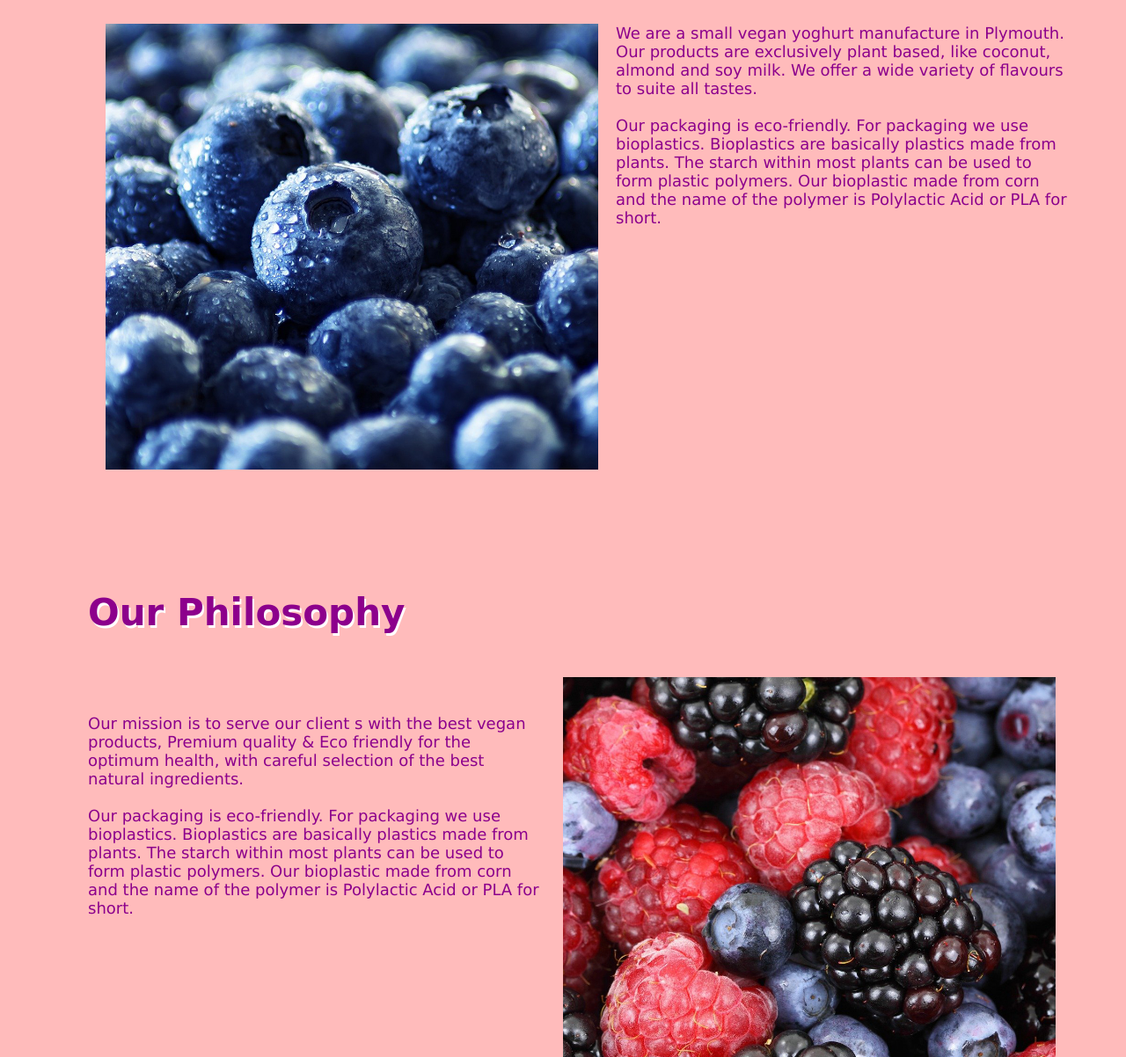
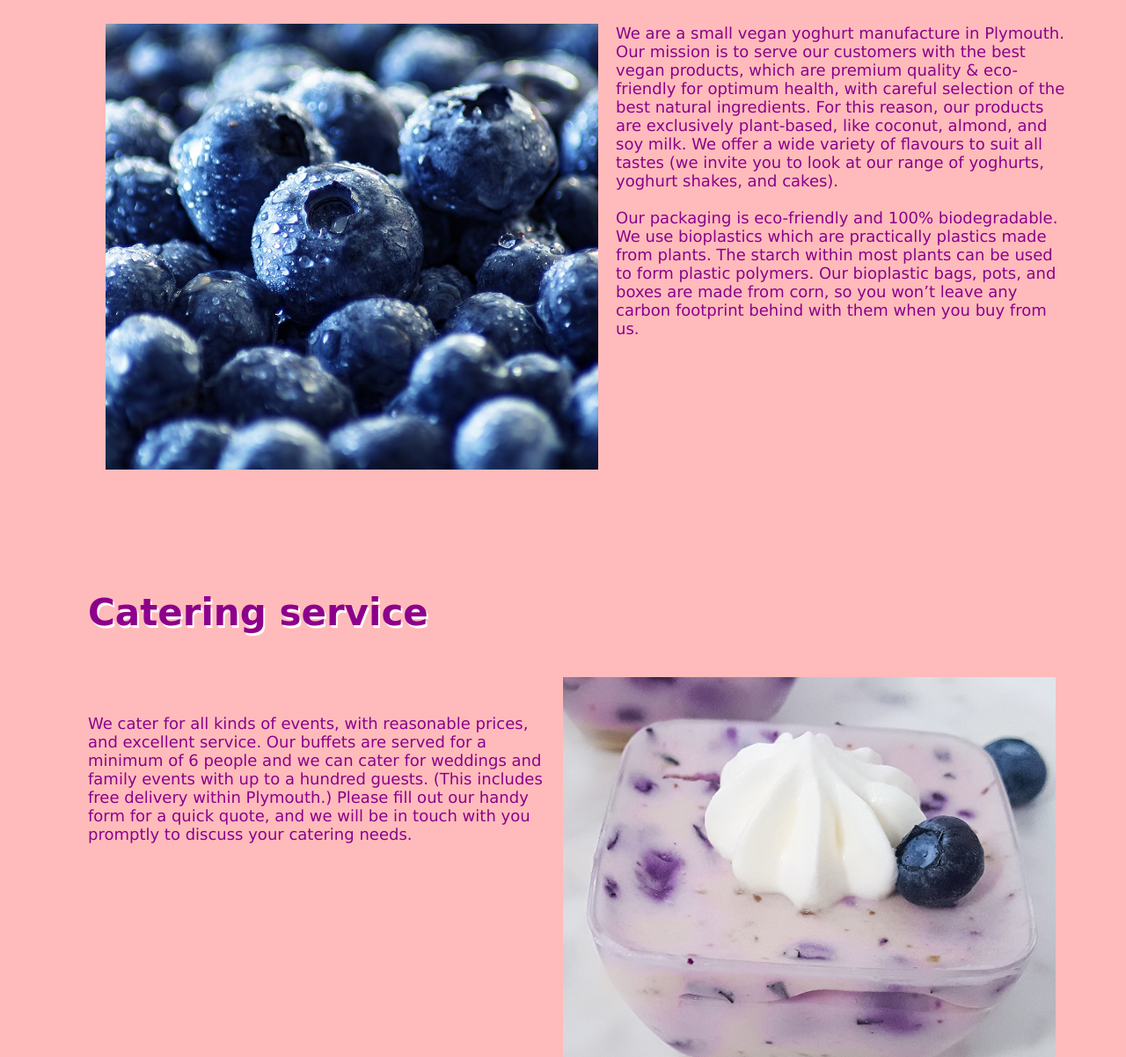
Before and after one commit to mesteri/yogan2, a plain HTML site: page index.html in a window 1280 px wide. Shown: the part 338-1540 px from the top of the page at 88% size. Drawn offline with Linux system fonts and the light colour scheme; a web font is replaced by a local one.

Commit message:
8th commit final version, final text

```diff
--- a/css/styles.css
+++ b/css/styles.css
@@ -206,6 +206,12 @@ footer > span{
     }
 }
 
+/* Media query for 555px < */
+@media only screen and (max-width: 555px){
+    .split5050{
+        flex-direction: column;
+    }
+
 /* Media query for 475px < */
 @media only screen and (max-width: 475px){
     .tagline{
--- a/index.html
+++ b/index.html
@@ -42,48 +42,46 @@
                     <p>
                         <div class="split5050">
                             <img class="blueBerry" src="img/blueberry1050_955.jpg" alt="Blueberries">
-                                We are a small vegan yoghurt manufacture in Plymouth.
-                                Our products are exclusively plant based,
-                                like coconut, almond and soy milk.
-                                We offer a wide variety of flavours to suite all tastes.
-                                <br></br>
-                                Our packaging is eco-friendly.
-                                For packaging we use bioplastics. Bioplastics are basically plastics made from plants.
-                                The starch within most plants can be used to form plastic polymers.
-                                Our bioplastic made from corn and the name of the polymer is Polylactic Acid or PLA for short.
+                            We are a small vegan yoghurt manufacture in Plymouth.
+                             Our mission is to serve our customers with the best vegan products,
+                             which are premium quality & eco-friendly for optimum health,
+                             with careful selection of the best natural ingredients.
+                             For this reason, our products are exclusively plant-based,
+                             like coconut, almond, and soy milk. We offer a wide variety of flavours to suit all tastes (we invite you to look at our range of yoghurts, yoghurt shakes, and cakes).
+                             <br></br>
+                             Our packaging is eco-friendly and 100% biodegradable.
+                             We use bioplastics which are practically plastics made from plants.
+                             The starch within most plants can be used to form plastic polymers.
+                             Our bioplastic bags, pots, and boxes are made from corn, so you won’t
+                             leave any carbon footprint behind with them when you buy from us.
                         </div>
                     </p>
 
-                <h1 class="tagline"><br></br>Our Philosophy<br></br></h1>
+                <h1 class="tagline"><br></br>Catering service<br></br></h1>
                      <p>
                         <div class="split5050">
                             <br></br>
-                                Our mission is to serve our client s with the best vegan products,
-                                Premium quality & Eco friendly for the optimum health, with careful
-                                selection of the best natural ingredients.
-                                <br></br>
-                                Our packaging is eco-friendly.
-                                For packaging we use bioplastics. Bioplastics are basically plastics made from plants.
-                                The starch within most plants can be used to form plastic polymers.
-                                Our bioplastic made from corn and the name of the polymer is Polylactic Acid or PLA for short.
-                            <img class="berries" src="img/berries1050_955.jpg" alt="Berries">
+                            We cater for all kinds of events, with reasonable prices, and excellent service.
+                            Our buffets are served for a minimum of 6 people and we can cater for weddings and family
+                            events with up to a hundred guests. (This includes free delivery within
+                            Plymouth.)
+                            Please fill out our handy form for a quick quote, and we will be in touch with you promptly
+                            to discuss your catering needs.
+                            <img src="img/dessert1050_955.jpg" alt ="dessert">
                         </div>
                     </p>
 
-                    <h1 class="tagline"><br></br>New Products and Services<br></br></h1>
+                    <h1 class="tagline"><br></br>Benefits of living the vegan life<br></br></h1>
                     <p>
                         <div class="split5050">
                             <br></br>
-                            <img src="img/dessert1050_955.jpg" alt ="dessert">
-                                We are a small vegan yoghurt manufacture in Plymouth.
-                                Our products are exclusively plant based,
-                                like coconut, almond and soy milk.
-                                We offer a wide variety of flavours to suite all tastes.
-                                <br></br>
-                                Our packaging is eco-friendly.
-                                For packaging we use bioplastics. Bioplastics are basically plastics made from plants.
-                                The starch within most plants can be used to form plastic polymers.
-                                Our bioplastic made from corn and the name of the polymer is Polylactic Acid or PLA for short.
+                            <img class="berries" src="img/berries1050_955.jpg" alt="Berries">
+                            We support a healthy, and eco-friendly lifestyle and help people with food intolerance
+                             and allergies with safer and healthier choices. We live the vegan life every day,
+                             all year round, and enjoy its health benefits in our lives.
+                             We believe in pure plant-based nutrition therefore none of our products have any animal ingredient,
+                             neither milk nor eggs. Veganism is more than a diet though,
+                             it is also about being kind to animals and against all forms of exploitation of them.
                         </div>
                     </p>
 
```
